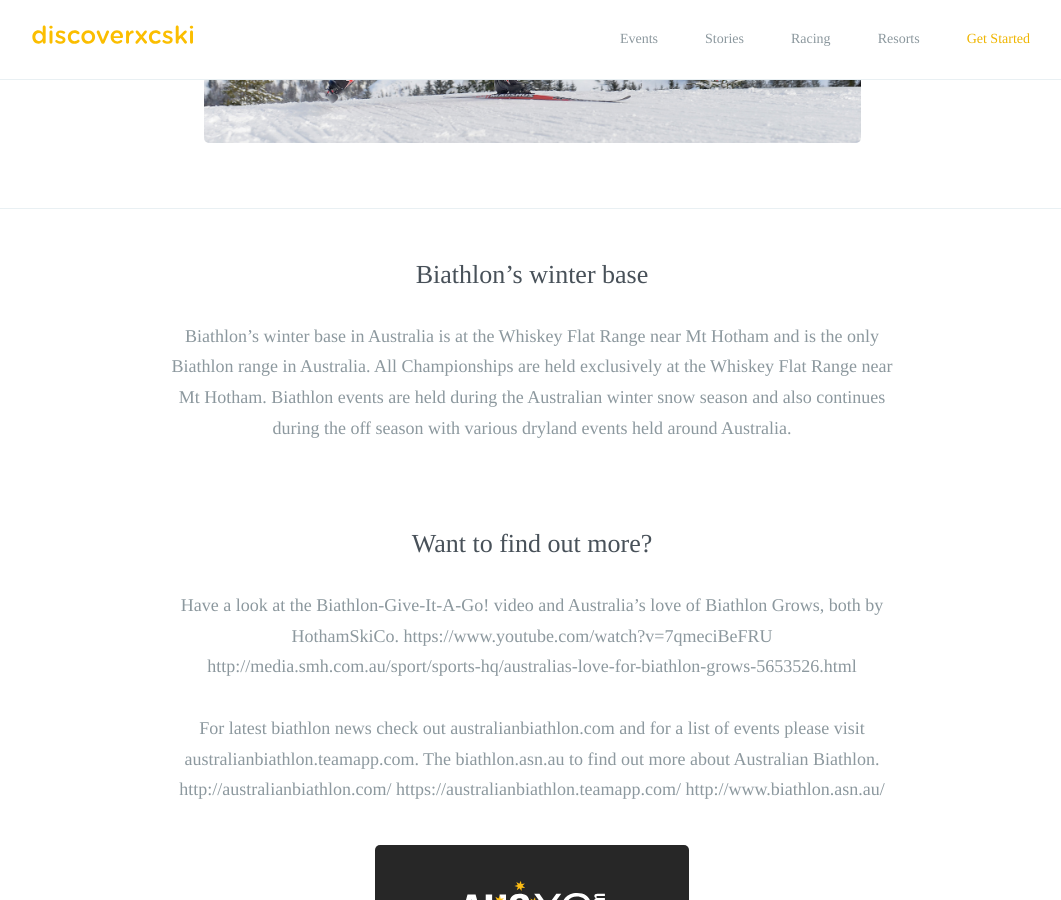
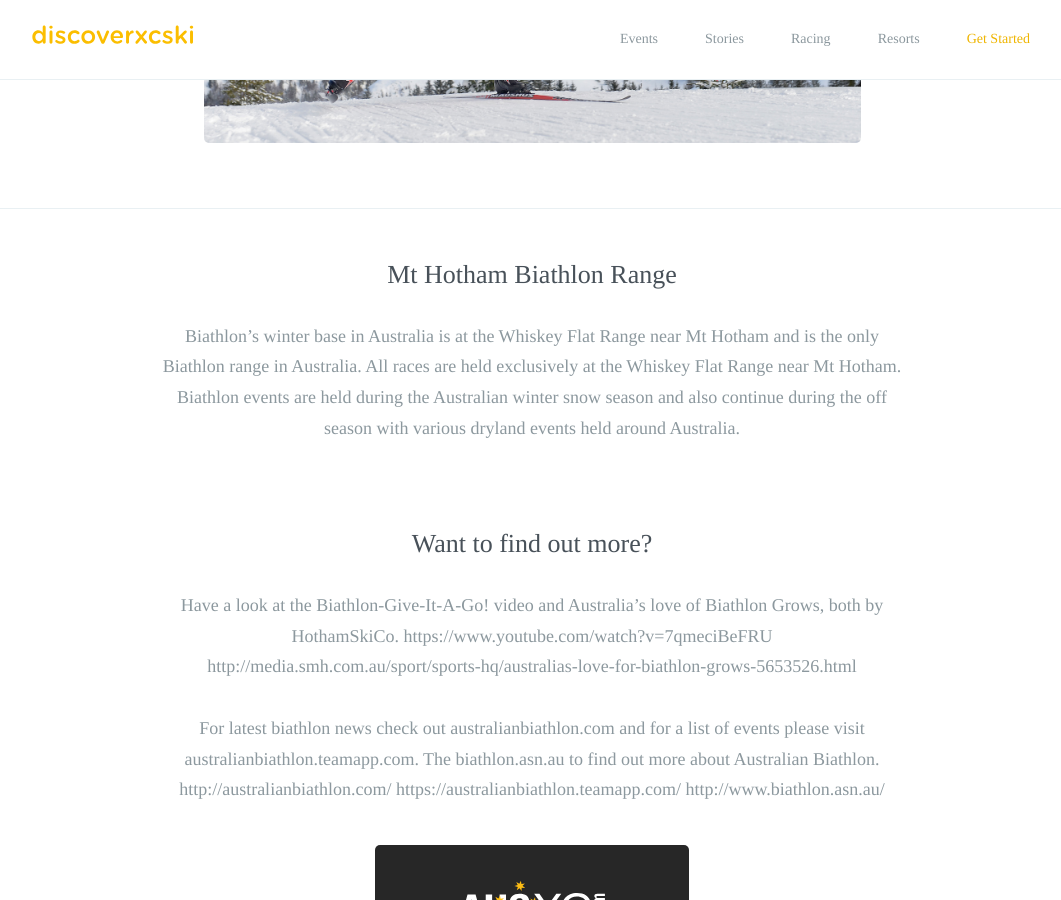
Before and after one commit to robcatto/robcatto.github.io, a Jekyll site: the page built from racing/australian-biathlon/index.html, in a window 1280 px wide and 900 px high, scrolled down 1526 px. Shown: the whole window, without its empty margins (108-1169 px from the left). Built offline with Jekyll 4.4.1, drawn with Linux system fonts in a browser that asks for light colours; some web fonts are replaced; Markdown is read by kramdown in place of the engine named in the settings.

Commit message:
Update index.html

```diff
--- a/racing/australian-biathlon/index.html
+++ b/racing/australian-biathlon/index.html
@@ -74,9 +74,9 @@ layout: default
 
 
                  <section class="mobile_section" style="border-bottom: none">
-                <h3>Biathlon’s winter base</h3>
+                <h3>Mt Hotham Biathlon Range</h3>
                 <p>
-                    Biathlon’s winter base in Australia is at the Whiskey Flat Range near Mt Hotham and is the only Biathlon range in Australia.  All Championships are held exclusively at the Whiskey Flat Range near Mt Hotham. Biathlon events are held during the Australian winter snow season and also continues during the off season with various dryland events held around Australia.
+                    Biathlon’s winter base in Australia is at the Whiskey Flat Range near Mt Hotham and is the only Biathlon range in Australia.  All races are held exclusively at the Whiskey Flat Range near Mt Hotham. Biathlon events are held during the Australian winter snow season and also continue during the off season with various dryland events held around Australia.
 
                 </p>
 
```
